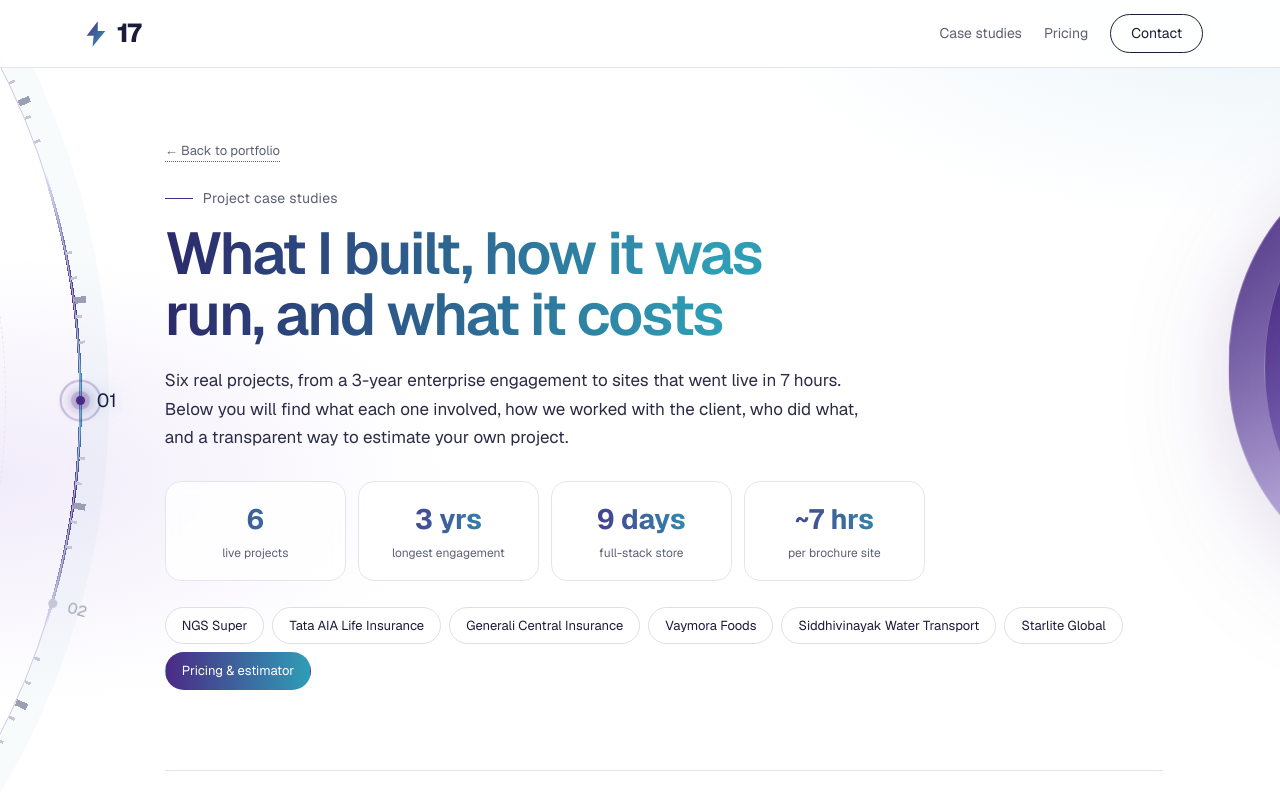
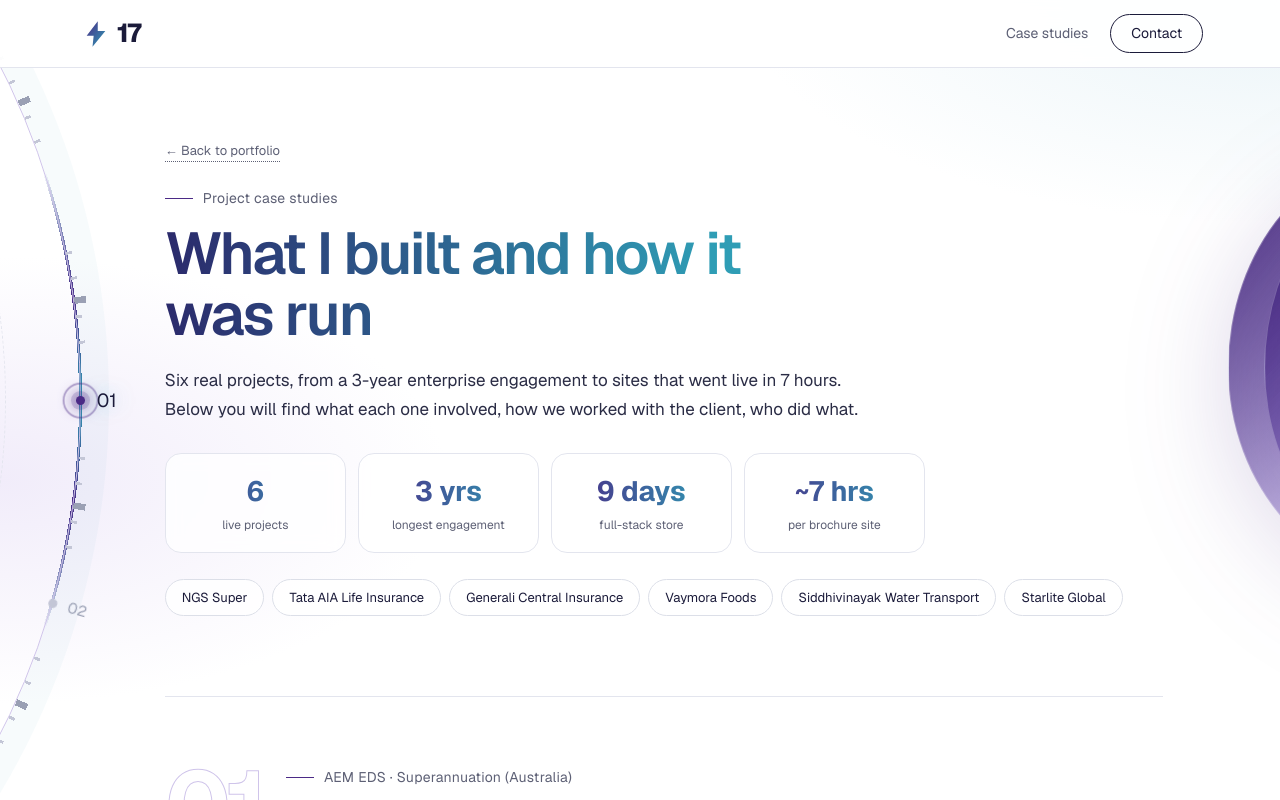
Before and after one commit to SuprabhatK/sk17, a Next.js app: page /projects in a window 1280 px wide. Built offline with nearby package versions, Linux system fonts and the light colour scheme.

Commit message:
Hide pricing until domain approval

```diff
--- a/app/projects/page.tsx
+++ b/app/projects/page.tsx
@@ -2,27 +2,32 @@ import type { Metadata } from "next";
 import Image from "next/image";
 import Link from "next/link";
 import ThemeBolt from "@/components/ThemeBolt";
-import Estimator from "@/components/Estimator";
 import ProjectsDial from "@/components/ProjectsDial";
 import { projects } from "@/lib/projects";
-import { HOURLY_RATE, inr, iNeedFromYou, iDoForYou } from "@/lib/pricing";
 import { PHONE, PHONE_TEL, EMAIL } from "@/lib/content";
+import { SHOW_PRICING } from "@/lib/flags";
 import "./projects.css";
 
-export const metadata: Metadata = {
-  title: "Project case studies & pricing | Suprabhat Karmakar",
-  description:
-    "Detailed case studies of AEM EDS, React and full-stack projects by Suprabhat Karmakar, with transparent pricing and an interactive estimator.",
-};
+export const metadata: Metadata = SHOW_PRICING
+  ? {
+      title: "Project case studies & pricing | Suprabhat Karmakar",
+      description: "Detailed case studies of AEM EDS, React and full-stack projects by Suprabhat Karmakar, with transparent pricing and an interactive estimator.",
+    }
+  : {
+      title: "Project case studies | Suprabhat Karmakar",
+      description: "Detailed case studies of AEM EDS, React and full-stack projects by Suprabhat Karmakar.",
+    };
 
 const shortName: Record<string, string> = { ngs: "NGS Super", tataaia: "Tata AIA", generali: "Generali Central", vaymora: "Vaymora Foods", siddhivinayak: "Siddhivinayak", starlite: "Starlite Global" };
 const dialItems = [
   { id: "top", label: "Overview" },
   ...projects.map((p) => ({ id: p.id, label: shortName[p.id] ?? p.name })),
-  { id: "pricing", label: "Pricing" },
+  ...(SHOW_PRICING ? [{ id: "pricing", label: "Pricing" }] : []),
 ];
 
-export default function ProjectsPage() {
+export default async function ProjectsPage() {
+  // the pricing block is only loaded (and shipped) when the flag is on
+  const PricingBlock = SHOW_PRICING ? (await import("@/components/PricingBlock")).default : null;
   return (
     <div className="pg">
       <ProjectsDial items={dialItems} />
@@ -35,7 +40,7 @@ export default function ProjectsPage() {
         </div>
         <nav className="pg-nav">
           <a href="#work">Case studies</a>
-          <a href="#pricing">Pricing</a>
+          {SHOW_PRICING && <a href="#pricing">Pricing</a>}
           <Link className="pill" href="/?s=contact">
             Contact
           </Link>
@@ -49,9 +54,9 @@ export default function ProjectsPage() {
             ← Back to portfolio
           </Link>
           <p className="eyebrow">Project case studies</p>
-          <h1 className="title">What I built, how it was run, and what it costs</h1>
+          <h1 className="title">{SHOW_PRICING ? "What I built, how it was run, and what it costs" : "What I built and how it was run"}</h1>
           <p className="lead">
-            Six real projects, from a 3-year enterprise engagement to sites that went live in 7 hours. Below you will find what each one involved, how we worked with the client, who did what, and a transparent way to estimate your own project.
+            Six real projects, from a 3-year enterprise engagement to sites that went live in 7 hours. Below you will find what each one involved, how we worked with the client, who did what{SHOW_PRICING ? ", and a transparent way to estimate your own project" : ""}.
           </p>
           <div className="pg-stats">
             <div>
@@ -77,9 +82,11 @@ export default function ProjectsPage() {
                 {p.name}
               </a>
             ))}
-            <a href="#pricing" className="hl">
-              Pricing &amp; estimator
-            </a>
+            {SHOW_PRICING && (
+              <a href="#pricing" className="hl">
+                Pricing &amp; estimator
+              </a>
+            )}
           </div>
         </section>
 
@@ -186,62 +193,11 @@ export default function ProjectsPage() {
           </article>
         ))}
 
-        {/* pricing */}
-        <section id="pricing" className="pricing">
-          <p className="eyebrow">Pricing, upfront</p>
-          <h2 className="title">Know the cost before we start</h2>
-          <p className="lead">
-            My rate is <strong>{inr(HOURLY_RATE)} per hour</strong>, and <strong>prices are negotiable</strong>. You can choose a fixed price or hourly billing. The estimate below depends on four things, and the base hours are calibrated on projects I have actually delivered: two sites in about 7 hours each, a full store in 9 days, and a 3-month AEM EDS build.
-          </p>
-
-          <div className="drivers">
-            <div className="glass">
-              <b>01</b>
-              <h4>Functionality</h4>
-              <p>Every feature (forms, admin, accounts, payments, integrations) adds a known number of hours.</p>
-            </div>
-            <div className="glass">
-              <b>02</b>
-              <h4>Complexity</h4>
-              <p>Simple, standard or complex scopes change the effort, because unknowns and integrations take longer.</p>
-            </div>
-            <div className="glass">
-              <b>03</b>
-              <h4>What you provide</h4>
-              <p>Ready designs, content and fast feedback reduce hours. If I create them, they are added.</p>
-            </div>
-            <div className="glass">
-              <b>04</b>
-              <h4>What I do</h4>
-              <p>Design, build, test, deploy and hand over. You see the scope in writing before work starts.</p>
-            </div>
-          </div>
-
-          <Estimator />
-
-          <div className="split big">
-            <div className="glass">
-              <h4>What I need from you</h4>
-              <ul>
-                {iNeedFromYou.map((x) => (
-                  <li key={x}>{x}</li>
-                ))}
-              </ul>
-            </div>
-            <div className="glass">
-              <h4>What I do for you</h4>
-              <ul>
-                {iDoForYou.map((x) => (
-                  <li key={x}>{x}</li>
-                ))}
-              </ul>
-            </div>
-          </div>
-        </section>
+        {PricingBlock && <PricingBlock />}
 
         <section className="pg-cta glass">
           <h2>Have a project in mind?</h2>
-          <p>Send a few details and I will reply with a scope and a fixed quote.</p>
+          <p>{SHOW_PRICING ? "Send a few details and I will reply with a scope and a fixed quote." : "Send a few details and I will reply with next steps."}</p>
           <div className="cta">
             <Link className="btn" href="/?s=contact">
               Contact me <i>→</i>
--- a/components/Portfolio.tsx
+++ b/components/Portfolio.tsx
@@ -7,6 +7,7 @@ import { gsap } from "gsap";
 import { Observer } from "gsap/Observer";
 import { sections, EMAIL, PHONE, PHONE_TEL, whatsappLink, LINKEDIN, LINKEDIN_LABEL, type Section } from "@/lib/content";
 import { HOURLY_RATE, inr, plans } from "@/lib/pricing";
+import { SHOW_PRICING } from "@/lib/flags";
 import { Bolt } from "./Bolt";
 import ThemeBolt from "./ThemeBolt";
 
@@ -481,7 +482,7 @@ function Visual({ s }: { s: Section }) {
     );
   if (s.media === "frames") return <FrameCarousel cards={s.cards!} />;
   if (s.media === "services") return <Services s={s} />;
-  if (s.media === "pricing")
+  if (SHOW_PRICING && s.media === "pricing")
     return (
       <div className="vis vis-pricing">
         <div className="rate">
--- /dev/null
+++ b/components/PricingBlock.tsx
@@ -0,0 +1,63 @@
+import Estimator from "@/components/Estimator";
+import { HOURLY_RATE, inr, iNeedFromYou, iDoForYou } from "@/lib/pricing";
+
+/** The pricing + estimator block of the projects page. Only loaded when SHOW_PRICING is true. */
+export default function PricingBlock() {
+  return (
+    <>
+        {/* pricing */}
+        <section id="pricing" className="pricing">
+          <p className="eyebrow">Pricing, upfront</p>
+          <h2 className="title">Know the cost before we start</h2>
+          <p className="lead">
+            My rate is <strong>{inr(HOURLY_RATE)} per hour</strong>, and <strong>prices are negotiable</strong>. You can choose a fixed price or hourly billing. The estimate below depends on four things, and the base hours are calibrated on projects I have actually delivered: two sites in about 7 hours each, a full store in 9 days, and a 3-month AEM EDS build.
+          </p>
+
+          <div className="drivers">
+            <div className="glass">
+              <b>01</b>
+              <h4>Functionality</h4>
+              <p>Every feature (forms, admin, accounts, payments, integrations) adds a known number of hours.</p>
+            </div>
+            <div className="glass">
+              <b>02</b>
+              <h4>Complexity</h4>
+              <p>Simple, standard or complex scopes change the effort, because unknowns and integrations take longer.</p>
+            </div>
+            <div className="glass">
+              <b>03</b>
+              <h4>What you provide</h4>
+              <p>Ready designs, content and fast feedback reduce hours. If I create them, they are added.</p>
+            </div>
+            <div className="glass">
+              <b>04</b>
+              <h4>What I do</h4>
+              <p>Design, build, test, deploy and hand over. You see the scope in writing before work starts.</p>
+            </div>
+          </div>
+
+          <Estimator />
+
+          <div className="split big">
+            <div className="glass">
+              <h4>What I need from you</h4>
+              <ul>
+                {iNeedFromYou.map((x) => (
+                  <li key={x}>{x}</li>
+                ))}
+              </ul>
+            </div>
+            <div className="glass">
+              <h4>What I do for you</h4>
+              <ul>
+                {iDoForYou.map((x) => (
+                  <li key={x}>{x}</li>
+                ))}
+              </ul>
+            </div>
+          </div>
+        </section>
+
+    </>
+  );
+}
--- a/lib/content.ts
+++ b/lib/content.ts
@@ -1,3 +1,5 @@
+import { SHOW_PRICING } from "./flags";
+
 export type Card = {
   title: string;
   sub: string;
@@ -39,7 +41,7 @@ export const whatsappLink = (text = "") => `https://wa.me/${WHATSAPP_NUMBER}${te
 export const LINKEDIN = "https://linkedin.com/in/suprabhat-karmakar";
 export const LINKEDIN_LABEL = "linkedin.com/in/suprabhat-karmakar";
 
-export const sections: Section[] = [
+const allSections: Section[] = [
   {
     id: "intro",
     nav: "Home",
@@ -304,6 +306,8 @@ export const sections: Section[] = [
     ],
     hue: 15,
   },
+  ...(SHOW_PRICING
+    ? ([
     {
       id: "pricing",
       nav: "Pricing",
@@ -319,6 +323,8 @@ export const sections: Section[] = [
       media: "pricing",
       hue: 20,
     },
+      ] as Section[])
+    : []),
   {
     id: "contact",
     nav: "Contact",
@@ -329,3 +335,6 @@ export const sections: Section[] = [
     hue: -45,
   },
 ];
+
+/** the sections shown on the home page (the pricing section is only included when SHOW_PRICING is on) */
+export const sections: Section[] = allSections;
--- /dev/null
+++ b/lib/flags.ts
@@ -0,0 +1,8 @@
+/**
+ * FEATURE FLAGS
+ *
+ * SHOW_PRICING = false hides ALL pricing from the site: the Pricing section on the home page, the
+ * pricing block and estimator on the projects page, and every link or label that mentions it.
+ * Set it to true to show pricing again, then commit and push.
+ */
+export const SHOW_PRICING = false;
```
Lines whose indentation alone changed are shown as unchanged.
